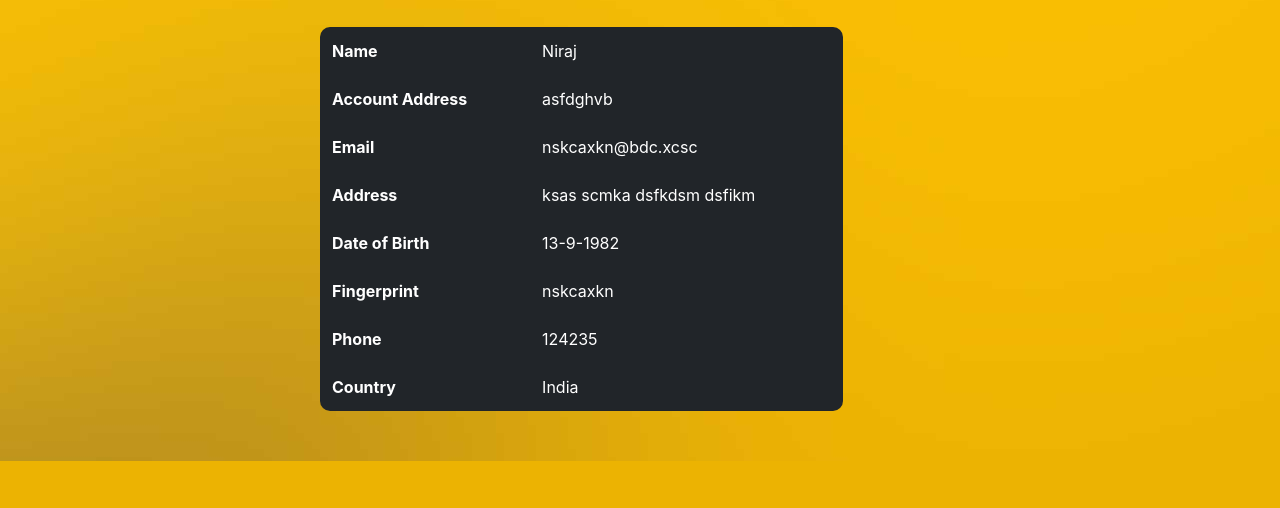
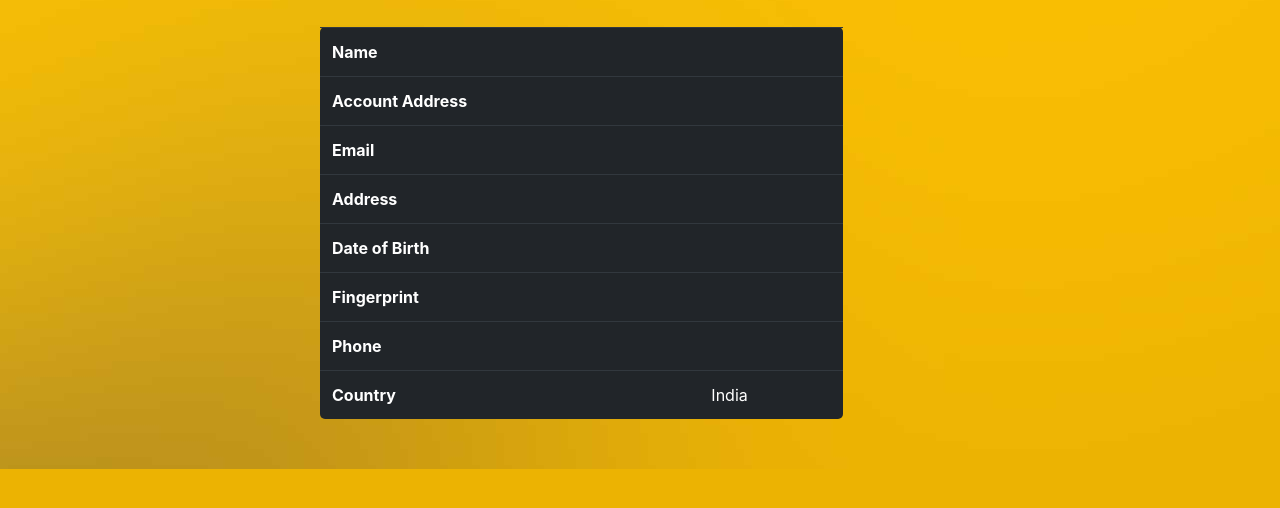
Before and after one commit to hackabit18/Ether_bots, a plain HTML site: page public/profile.html in a window 1280 px wide. Shown: the part 108-616 px from the top of the page. Drawn offline with nearby package versions, Linux system fonts and the light colour scheme.

Commit message:
profile changed

```diff
--- a/public/profile.html
+++ b/public/profile.html
@@ -40,39 +40,39 @@
                     <!--signup form-->
                         <div class="container">
                             <div class="wrapper">
-                              <table class="table table-borderless table-dark" style="border-radius: 10px;">
+                              <table class="table table-dark" style="border-radius: 5px;">
                                 <tbody>
                                   <tr>
                                     <th scope="row">Name</th>
-                                    <td>Niraj</td>
+                                    <td id="name"></td>
                                   </tr>
                                   <tr>
                                     <th scope="row">Account Address</th>
-                                    <td>asfdghvb</td>
+                                    <td id="account_add"></td>
                                   </tr>
                                   <tr>
                                     <th scope="row">Email</th>
-                                    <td colspan="2">nskcaxkn@bdc.xcsc</td>
+                                    <td id="email"></td>
                                   </tr>
                                   <tr>
                                     <th scope="row">Address</th>
-                                    <td colspan="2">ksas scmka  dsfkdsm dsfikm</td>
+                                    <td id="per_add"></td>
                                   </tr>
                                   <tr>
                                     <th scope="row">Date of Birth</th>
-                                    <td colspan="2">13-9-1982</td>
+                                    <td id="#dob"></td>
                                   </tr>
                                   <tr>
                                     <th scope="row">Fingerprint</th>
-                                    <td colspan="2">nskcaxkn</td>
+                                    <td id="fingerprint"></td>
                                   </tr>
                                   <tr>
                                     <th scope="row">Phone</th>
-                                    <td colspan="2">124235</td>
+                                    <td id="phone"></td>
                                   </tr>
                                   <tr>
                                     <th scope="row">Country</th>
-                                    <td colspan="2">India</td>
+                                    <td id="country">India</td>
                                   </tr>
                                 </tbody>
                               </table>
@@ -89,7 +89,7 @@
   src="https://code.jquery.com/jquery-3.3.1.min.js"
   integrity="sha256-FgpCb/KJQlLNfOu91ta32o/NMZxltwRo8QtmkMRdAu8="
   crossorigin="anonymous"></script>
-  <script src="js/login.js"></script>
+  <script src="js/profile.js"></script>
   <script src="js/preloader.js" "></script>
   </body>
 </html>
```
